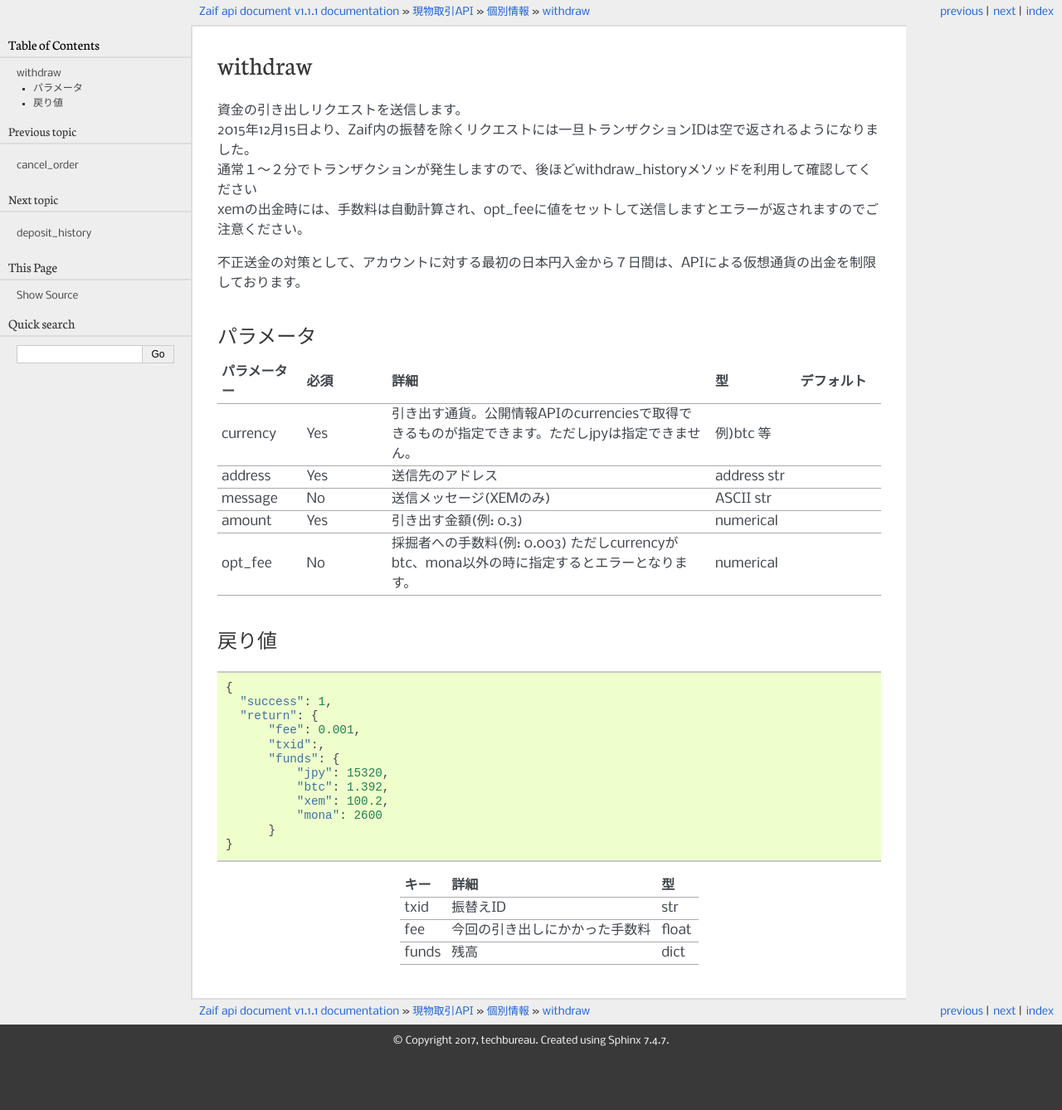
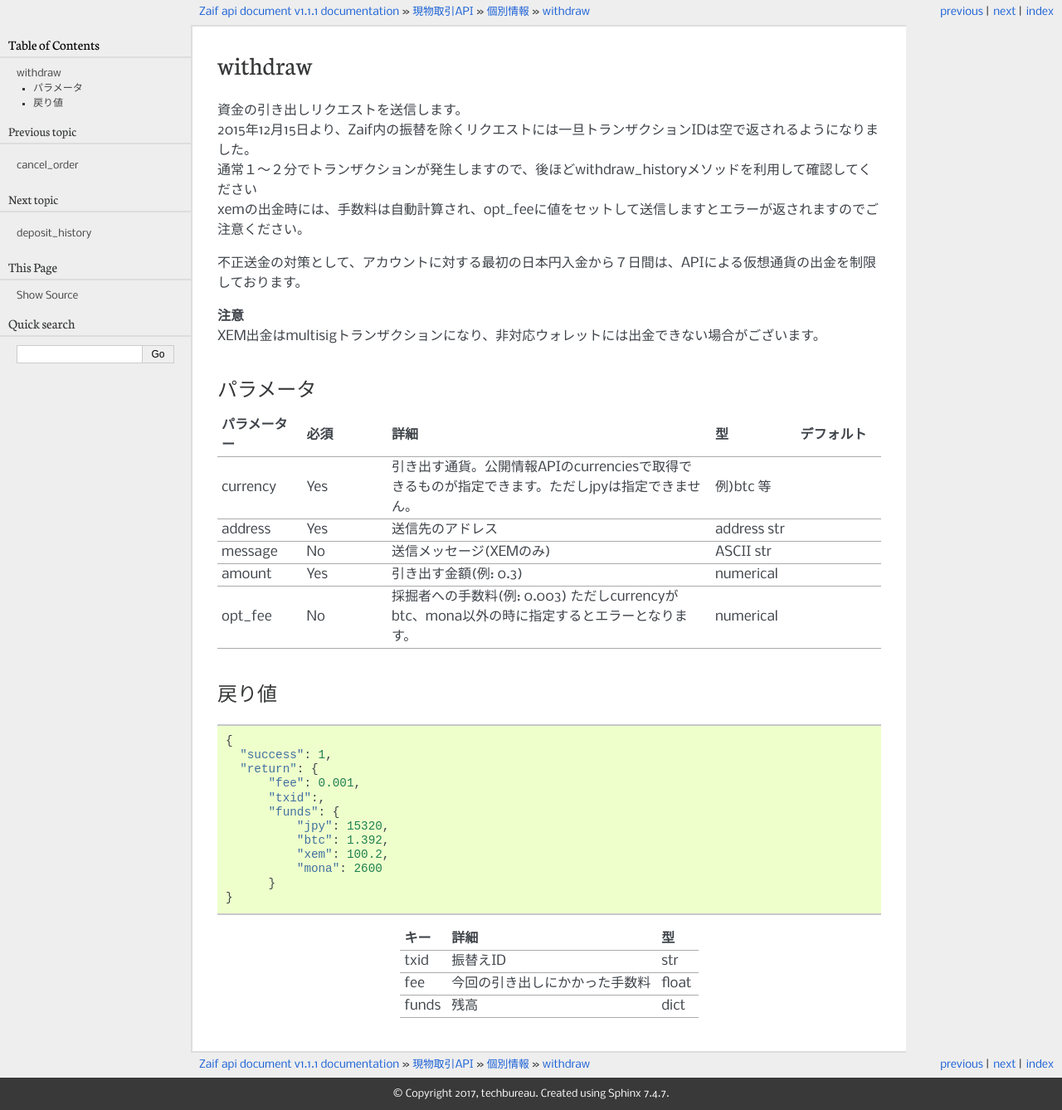
Before and after one commit to techbureau/api-doc, a Sphinx documentation site: the page built from docs/trade/2_individual/9_withdraw.rst, in a window 1280 px wide. Shown: the whole page at 83% size. Built offline with Sphinx 7.4.7, drawn with Linux system fonts in a browser that asks for light colours; before the commit the page ends 1274 px from its top, so only the background shows below that.

Commit message:
XEM出金の注意書きの追加

```diff
--- a/docs/trade/2_individual/9_withdraw.rst
+++ b/docs/trade/2_individual/9_withdraw.rst
@@ -9,6 +9,9 @@ withdraw
 | xemの出金時には、手数料は自動計算され、opt_feeに値をセットして送信しますとエラーが返されますのでご注意ください。
 
 | 不正送金の対策として、アカウントに対する最初の日本円入金から７日間は、APIによる仮想通貨の出金を制限しております。
+
+| **注意**
+| XEM出金はmultisigトランザクションになり、非対応ウォレットには出金できない場合がございます。
 
 
 パラメータ
```
